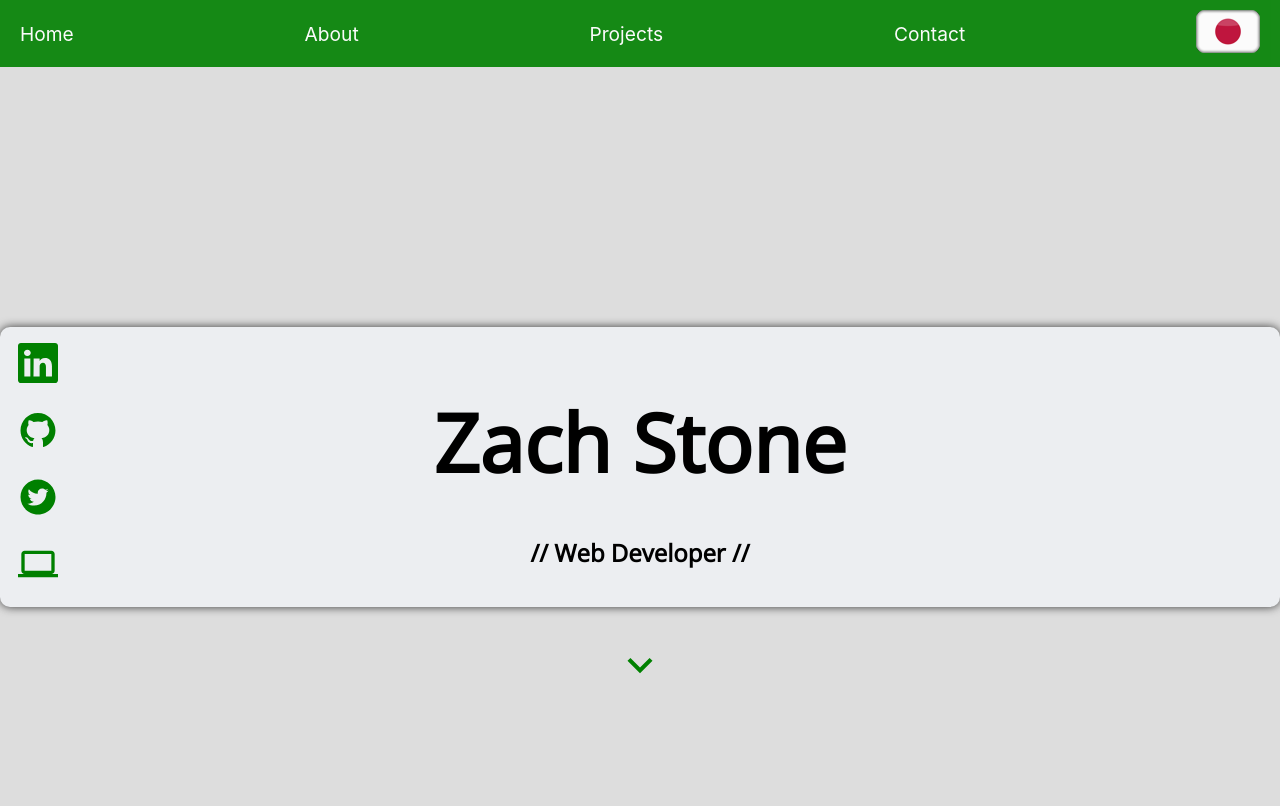
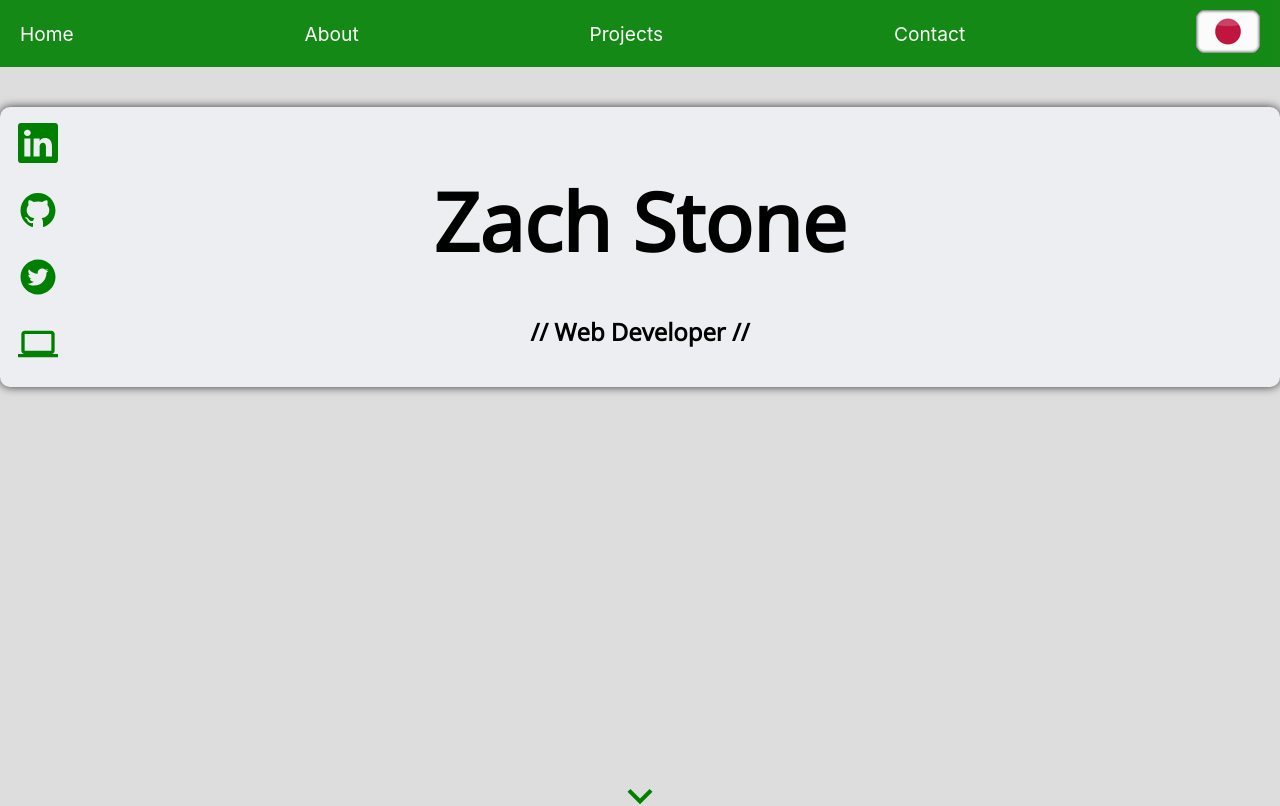
Before and after one commit to CliffordMorin/react-portfolio-1, a React (Create React App) app: page / in a window 1280 px wide. Shown: the top 806 px of the page. Built offline with nearby package versions, Linux system fonts and the light colour scheme.

Commit message:
change contact button to relative

```diff
--- a/src/Components/Landing/Landing.css
+++ b/src/Components/Landing/Landing.css
@@ -43,8 +43,7 @@
 }
 
 .contact-button {
-  position: absolute;
-  top: 80vh;
+  margin-top: 30%;
   width: fit-content;
   text-align: center;
   justify-self: end;
```
